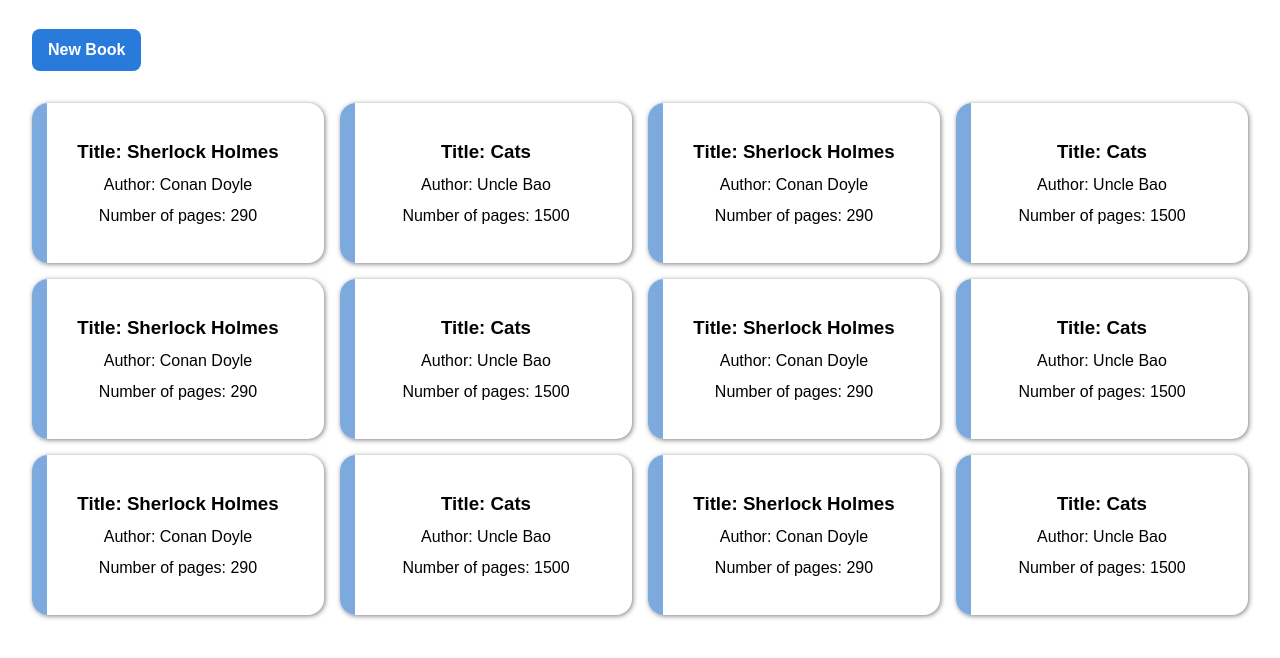
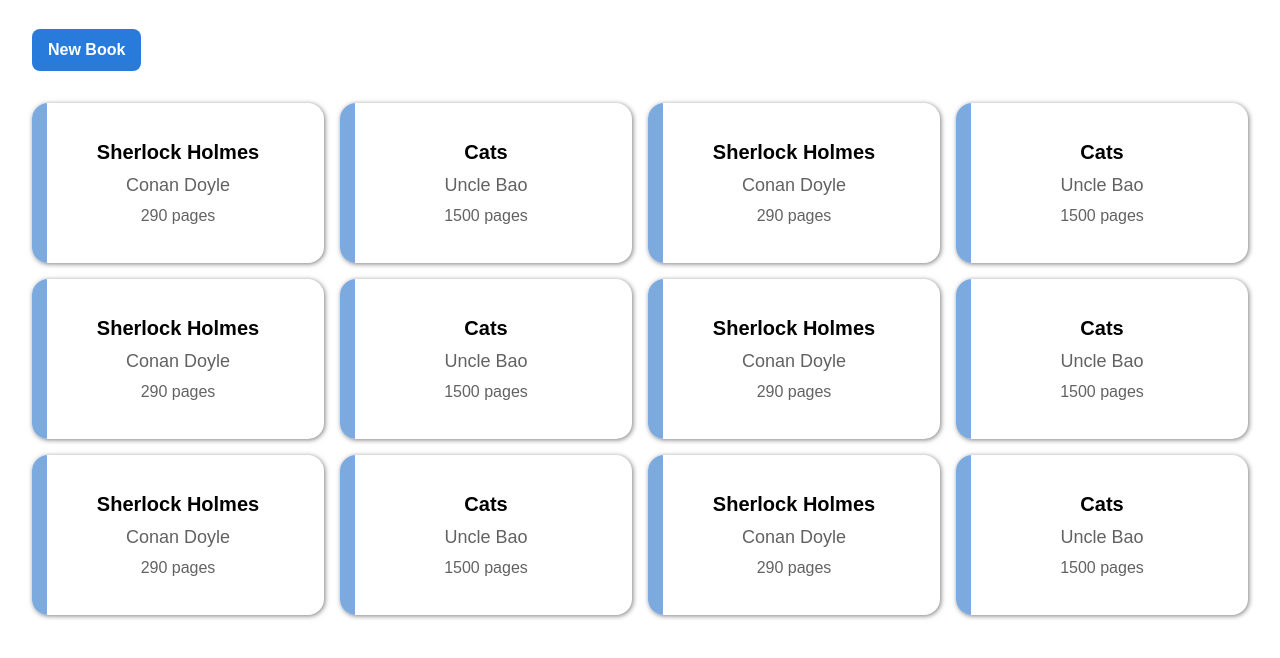
Before and after one commit to NgocPMT/odin-library, a plain HTML site: page index.html in a window 1280 px wide. Shown: the part 72-730 px from the top of the page. Drawn offline with Linux system fonts and the light colour scheme.

Commit message:
adjust book card layout
remove unnecessary label for cleaner look

```diff
--- a/index.js
+++ b/index.js
@@ -32,9 +32,9 @@ let books = myLibrary
   .map(
     (book) => `
     <div class="book-card">
-      <h3>Title: ${book.title}</h3>
-      <p>Author: ${book.author}</p>
-      <p>Number of pages: ${book.pages}</p>
+      <h3 class="book-title">${book.title}</h3>
+      <p class="book-author">${book.author}</p>
+      <p class="book-pages">${book.pages} pages</p>
     </div>
     `
   )
--- a/style.css
+++ b/style.css
@@ -54,8 +54,23 @@ main h1 {
   min-height: 10rem;
   display: grid;
   place-items: center;
+  text-align: center;
   font-size: 1rem;
   overflow: hidden;
+}
+
+.book-title {
+  font-size: 1.25rem;
+}
+
+.book-author {
+  font-size: 1.125rem;
+  color: rgb(98, 98, 98);
+}
+
+.book-pages {
+  font-size: 1rem;
+  color: rgb(98, 98, 98);
 }
 
 .book-card::before {
```
